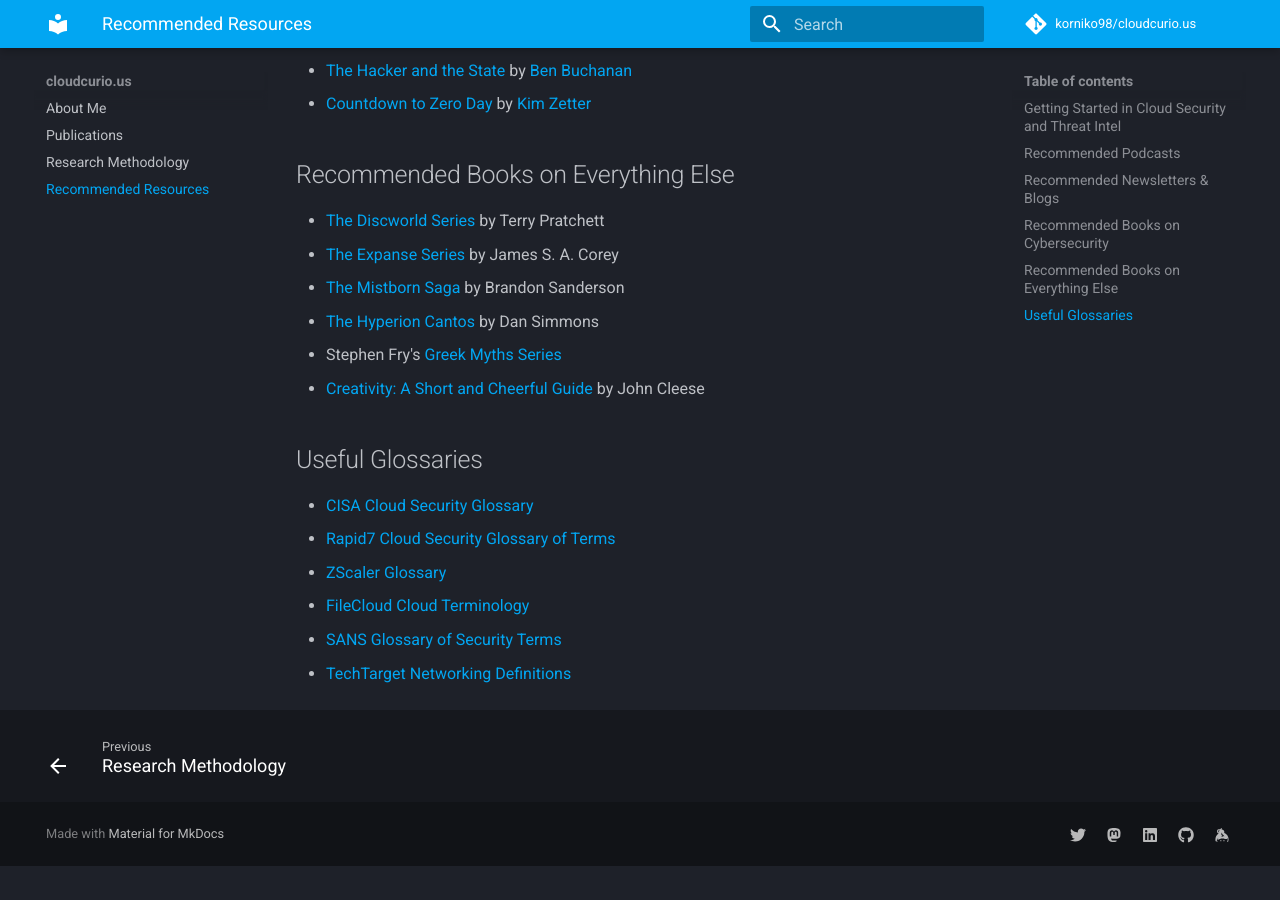
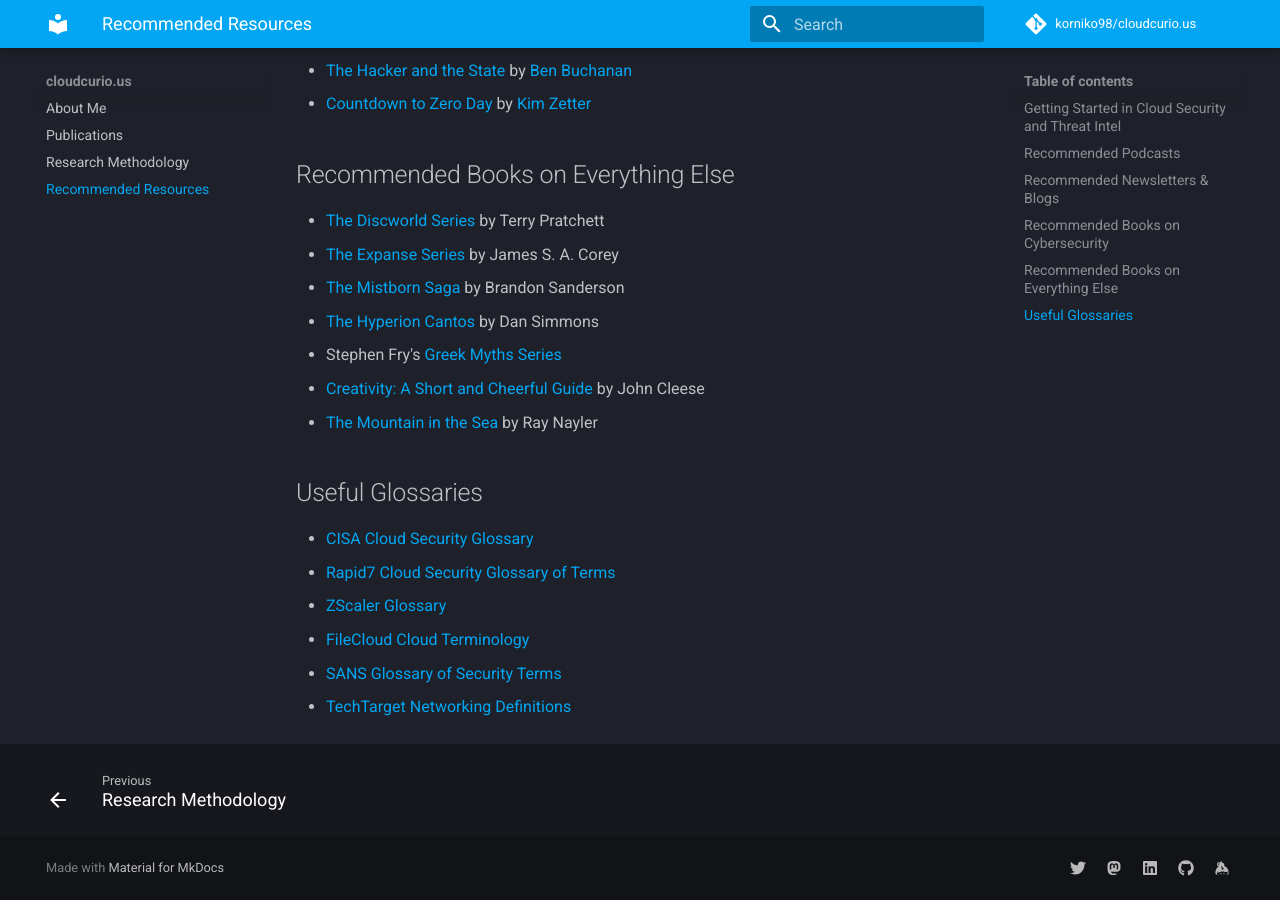
Before and after one commit to korniko98/cloudcurio.us, an MkDocs documentation site: the page built from docs/resources.md, in a window 1280 px wide and 900 px high, scrolled down 1068 px. Built offline with MkDocs 1.6.1 and Material for MkDocs 9.7.7, drawn with Linux system fonts in a browser that asks for light colours; comment, search, counter and statistics services are not loaded; before the commit the page ends 1934 px from its top, so only the background shows below that.

Commit message:
Update resources.md

```diff
--- a/docs/resources.md
+++ b/docs/resources.md
@@ -37,6 +37,7 @@
 * [The Hyperion Cantos](https://www.penguinrandomhouse.com/series/HYC/hyperion-cantos) by Dan Simmons
 * Stephen Fry's [Greek Myths Series](https://www.chroniclebooks.com/products/mythos)
 * [Creativity: A Short and Cheerful Guide](https://www.penguinrandomhouse.com/books/224638/creativity-by-john-cleese/) by John Cleese
+* [The Mountain in the Sea](https://www.weidenfeldandnicolson.co.uk/titles/ray-nayler/the-mountain-in-the-sea/9781399600460/) by Ray Nayler
 
 ## Useful Glossaries
 * [CISA Cloud Security Glossary](https://cloudsecurityalliance.org/cloud-security-glossary/)
```
